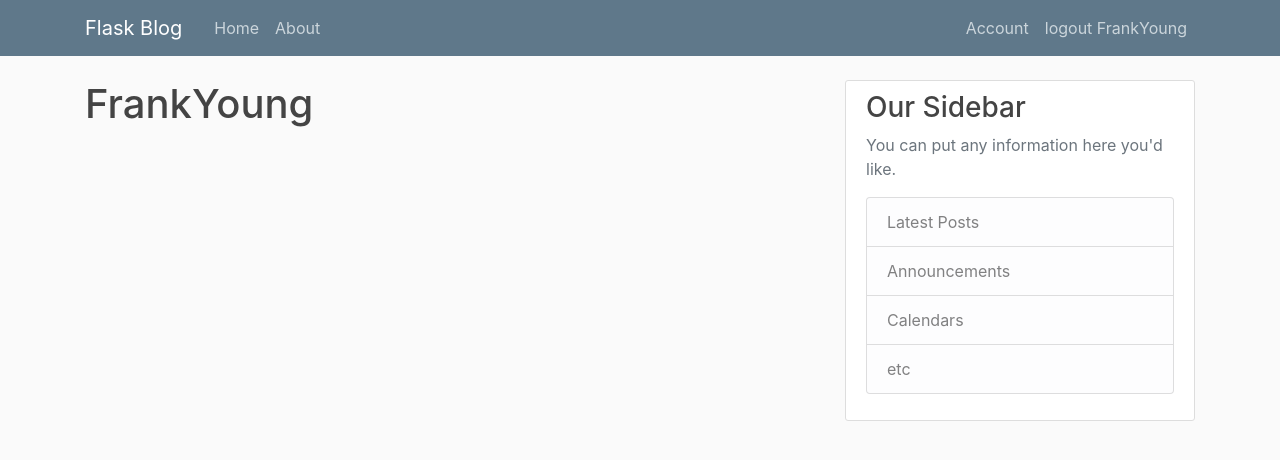
After one commit to FRANKLIU90/FLASKBLOG, a Flask app: page /account in a window 1280 px wide. The commit adds this page. Shown: the top 460 px of the page. Run offline with Flask 2, Linux system fonts and the light colour scheme; a user stored in the database is signed in; some libraries are stand-ins or nearby versions.

Commit message:
come from git reset --soft

```diff
--- a/flaskblog/routes.py
+++ b/flaskblog/routes.py
@@ -1,6 +1,8 @@
-from flaskblog import app
-from flask import render_template, url_for, flash, redirect
+from flaskblog import app, bcrypt, db
+from flask import render_template, url_for, flash, redirect, request
 from flaskblog.forms import RegistrationForm, LoginForm
+from .models import User
+from flask_login import login_user, current_user, logout_user, login_required
 
 posts = [
     {
@@ -31,16 +33,48 @@
 
 @app.route("/register", methods=['POST', 'GET'])
 def register():
+    if current_user.is_authenticated:
+        return redirect(url_for('home'))
     form = RegistrationForm()
     if form.validate_on_submit():
-        flash(f'account created for {form.username.data}', 'success')
-        return redirect(url_for('home'))
+        hashed_password = bcrypt.generate_password_hash(form.password.data).decode('utf-8')
+        user = User(username=form.username.data, email=form.email.data, password=hashed_password)
+        db.session.add(user)
+        db.session.commit()
+        flash(f'account created for {form.username.data},you can log in now', 'success')
+        return redirect(url_for('login'))
     return render_template('register.html', title="Register", form=form)
 
 
 @app.route("/login", methods=['POST', 'GET'])
 def login():
+    if current_user.is_authenticated:
+        return redirect(url_for('home'))
     form = LoginForm()
     if form.validate_on_submit():
-        return redirect('home')
+        user = User.query.filter_by(email=form.email.data).first()
+        if user and bcrypt.check_password_hash(user.password, form.password.data):
+            login_user(user, remember=form.remember.data)
+            next_page = request.args.get('next')
+            return redirect(next_page) if next_page else redirect(url_for('home'))
+            # return redirect('home')
+        else:
+            flash('login unsuccessfully,please check email:( ', 'warning')
+
     return render_template('login.html', title="login", form=form)
+
+
+@app.route("/logout")
+def logout():
+    logout_user()
+    return redirect('home')
+
+# @app.route("/account")
+# def account():
+#     return render_template('account.html', title="account")
+
+
+@app.route("/account")
+@login_required
+def account():
+    return render_template('account.html', title="account")
--- /dev/null
+++ b/flaskblog/templates/account.html
@@ -0,0 +1,4 @@
+{% extends "layout.html" %}
+{% block content %}
+    <h1>{{current_user.username}}</h1>
+{% endblock content %}
--- a/flaskblog/templates/layout.html
+++ b/flaskblog/templates/layout.html
@@ -30,8 +30,13 @@
             </div>
             <!-- Navbar Right Side -->
             <div class="navbar-nav">
-              <a class="nav-item nav-link" href="/login">Login</a>
-              <a class="nav-item nav-link" href="/register">Register</a>
+              {% if current_user.is_authenticated %}
+                <a class="nav-item nav-link" href="{{url_for('account')}}">Account</a>
+                <a class="nav-item nav-link" href="{{url_for('logout')}}">logout {{current_user.username}}</a>
+              {% else %}
+                <a class="nav-item nav-link" href="/login">Login</a>
+                <a class="nav-item nav-link" href="/register">Register</a>
+              {% endif %}
             </div>
           </div>
         </div>
--- a/flaskblog/templates/login.html
+++ b/flaskblog/templates/login.html
@@ -31,6 +31,11 @@
                             {{form.password(class="form-control form-control-lg")}}
                         {% endif %}
                     </div>
+                    <div class='form-check'>
+                        {{form.remember(class="form-check-input")}}
+                        {{form.remember.label(class="form-check-label")}}
+                    </div>
+
                 </fieldset>
             <div>{{form.submit(class="btn btn-outline-info")}}</div>
         </form>
```
Also changed, not shown: flaskblog/__init__.py (+7 -1 lines), flaskblog/forms.py (+13 -1 lines), flaskblog/models.py (+9 -3 lines), flaskblog/site.db, readme.md (added).
